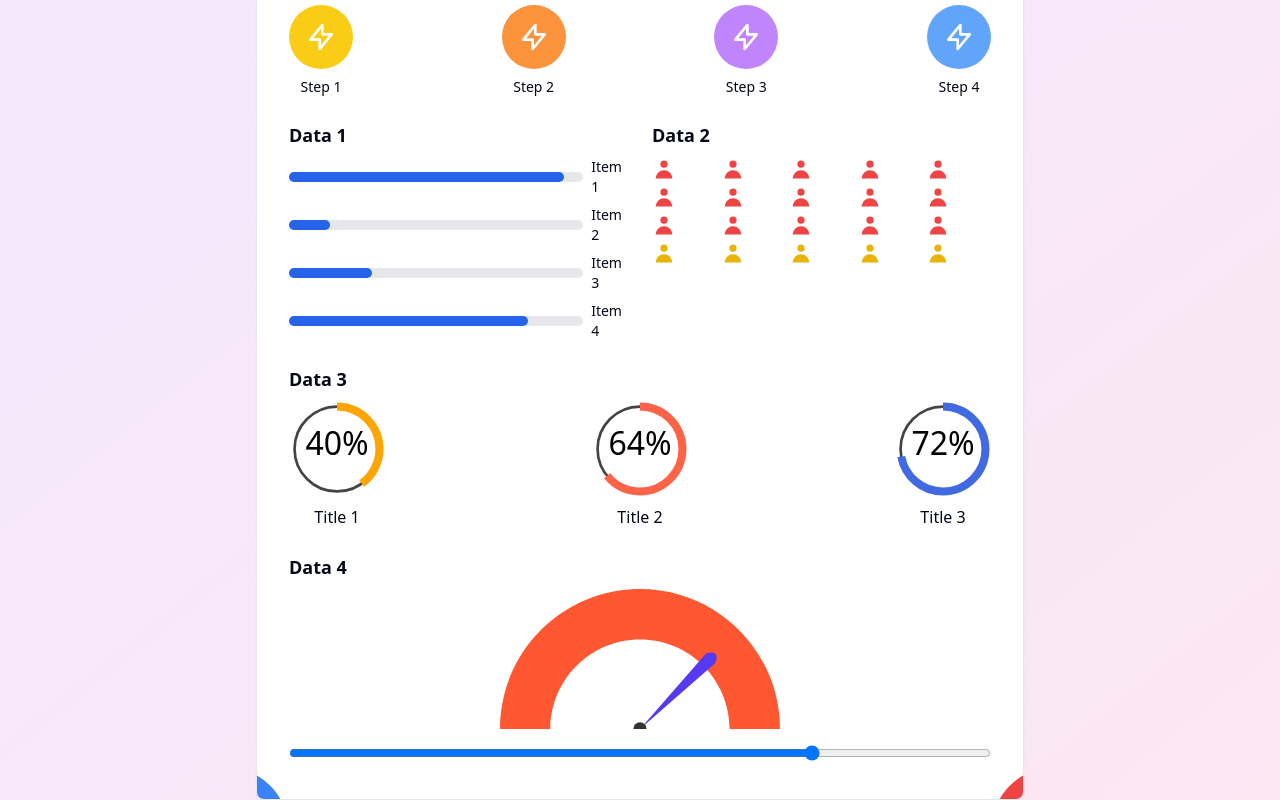
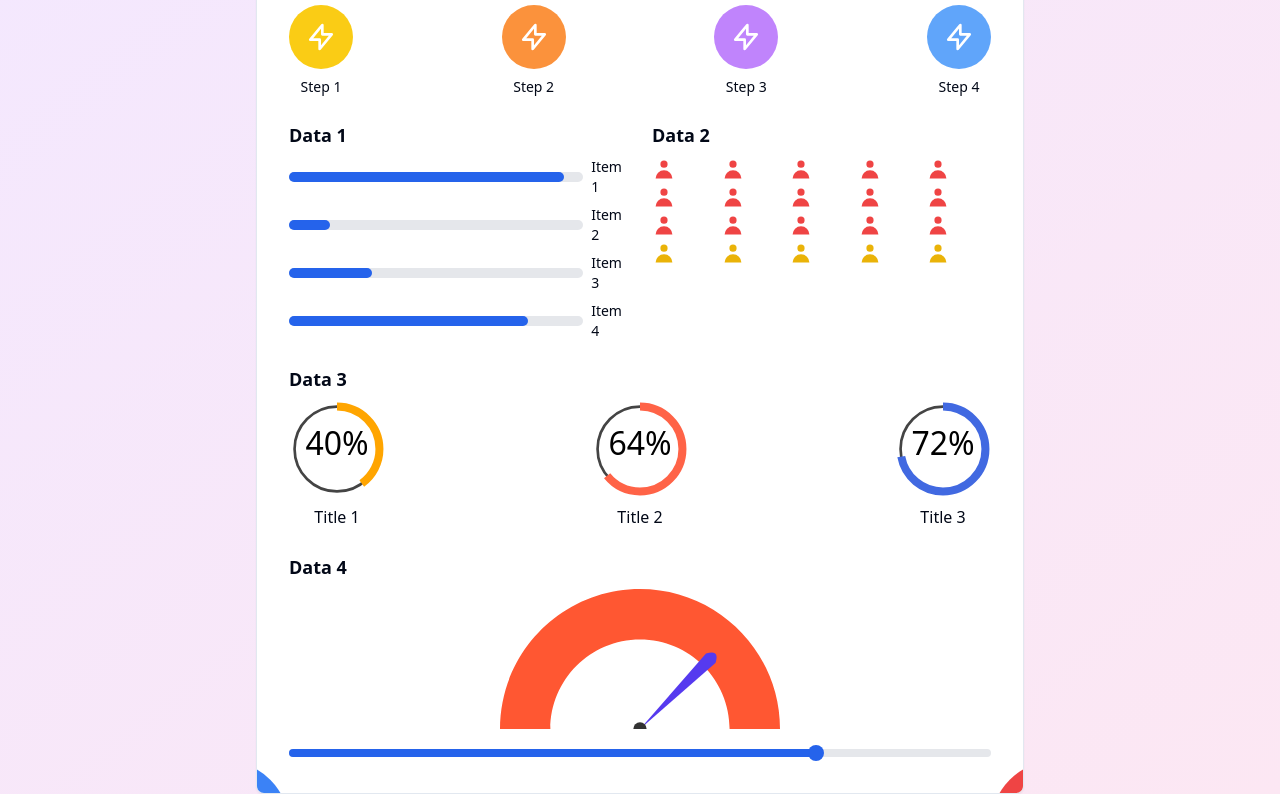
Before and after one commit to GPT-Engineer-App/dashboard-replicator, a React (Vite) app: page / in a window 1280 px wide. Shown: the part 228-1028 px from the top of the page. Built offline with nearby package versions, Linux system fonts and the light colour scheme.

Commit message:
GPT Engineer Update [skip gpt_engineer]

```diff
--- a/src/pages/Index.jsx
+++ b/src/pages/Index.jsx
@@ -101,14 +101,19 @@ const Index = () => {
           <div className="flex justify-center items-center">
             <DynamicGauge percentage={gaugeValue} />
           </div>
+          <div className="relative w-full h-4 mt-4">
+            <div className="absolute w-full h-2 bg-gray-200 rounded-full top-1"></div>
+            <div className="absolute h-2 bg-blue-600 rounded-full top-1" style={{width: `${gaugeValue}%`}}></div>
             <input
               type="range"
               min="0"
               max="100"
               value={gaugeValue}
               onChange={(e) => setGaugeValue(Number(e.target.value))}
-            className="w-full mt-4"
+              className="absolute w-full top-0 h-4 opacity-0 cursor-pointer"
             />
+            <div className="absolute w-4 h-4 bg-blue-600 rounded-full top-0 -ml-2" style={{left: `${gaugeValue}%`}}></div>
+          </div>
         </div>
       </Card>
     </div>
```
Lines whose indentation alone changed are shown as unchanged.
